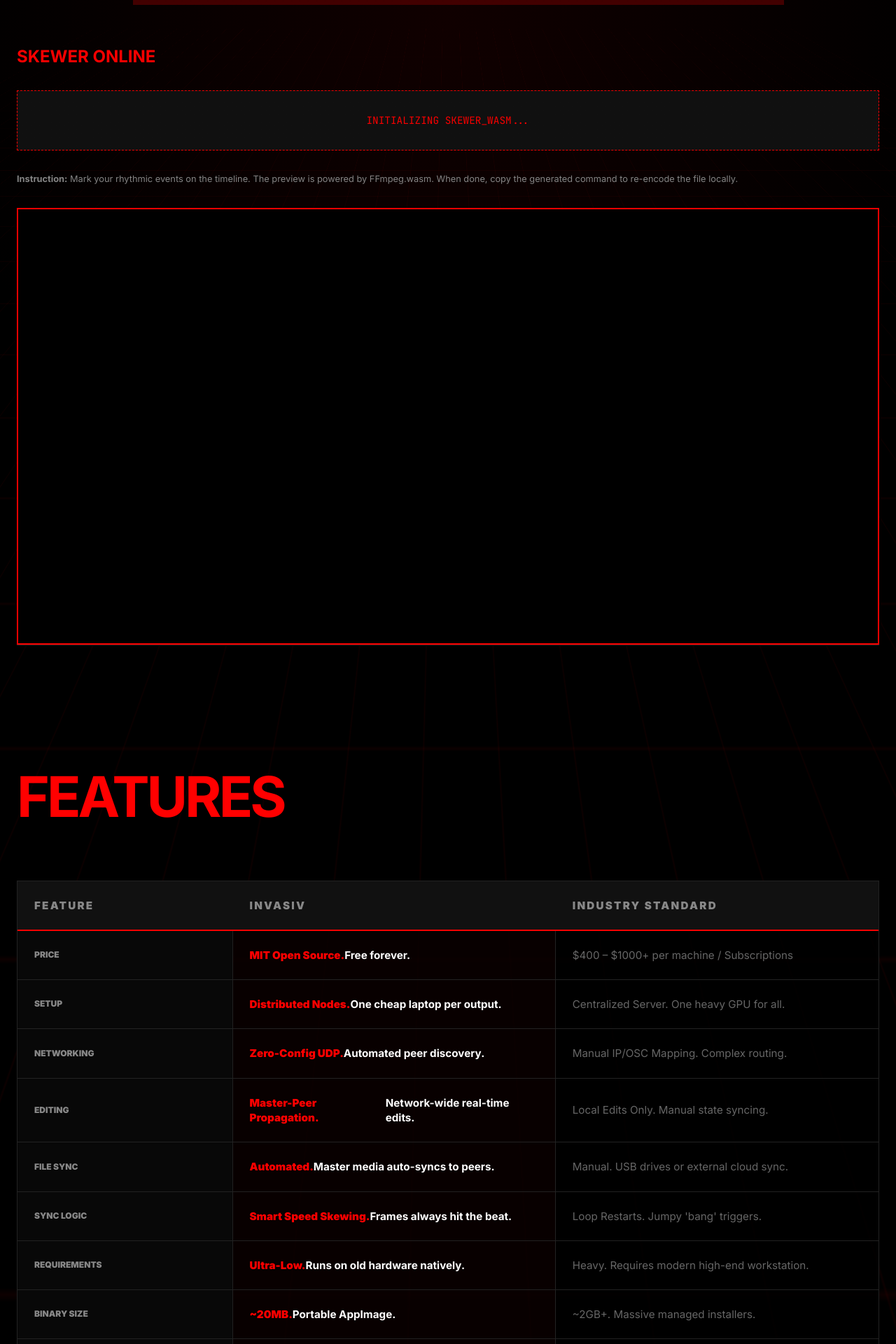
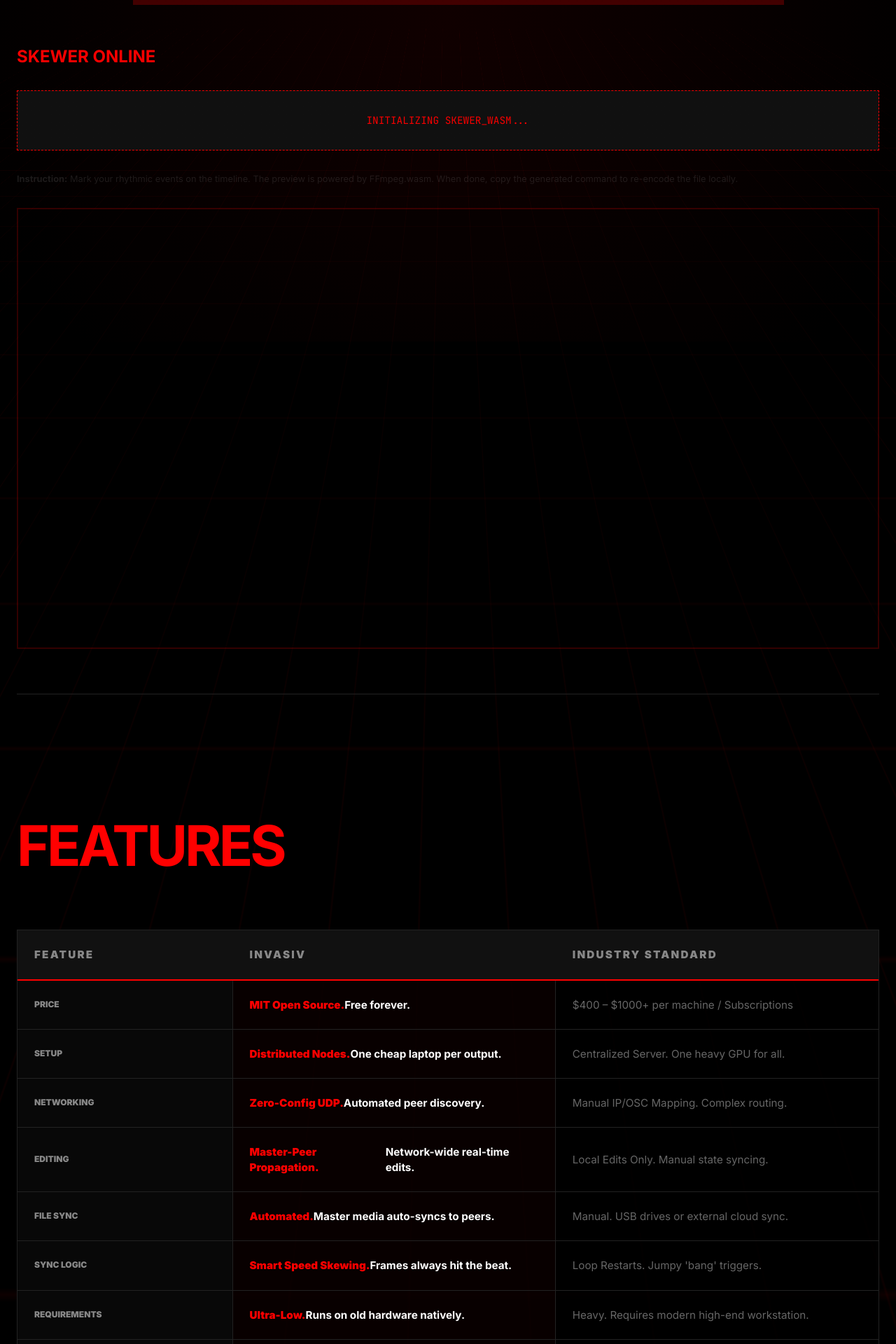
Before and after one commit to sloev/invasiv, a Jekyll site: the page built from docs/skewer.md, in a window 1280 px wide. Shown: the part 412-2332 px from the top of the page at 70% size. Built offline with Jekyll 4.4.1, drawn with Linux system fonts in a browser that asks for light colours.

Commit message:
fix: hide Skewer WASM UI during boot and stabilize layout height to prevent scroll artifacts

```diff
--- a/docs/skewer.md
+++ b/docs/skewer.md
@@ -8,24 +8,26 @@
 <section class="skewer-wasm">
     <h2 style="color: var(--accent); margin-bottom: 2rem;">SKEWER ONLINE</h2>
 
-    <div id="loading-overlay" style="padding: 2rem; background: #111; color: var(--accent); margin-bottom: 2rem; border: 1px dashed var(--accent); font-family: 'JetBrains Mono', monospace; font-size: 0.9rem; display: flex; flex-direction: column; align-items: center; gap: 1rem;">
+    <div id="loading-overlay" style="padding: 2rem; background: #111; color: var(--accent); margin-bottom: 2rem; border: 1px dashed var(--accent); font-family: 'JetBrains Mono', monospace; font-size: 0.9rem; display: flex; flex-direction: column; align-items: center; gap: 1rem; position: relative; z-index: 10;">
         <div id="status-text">INITIALIZING SKEWER_WASM...</div>
         <div id="progress-container" style="width: 100%; max-width: 300px; height: 4px; background: #222; border-radius: 2px; overflow: hidden; display: none;">
             <div id="progress-bar" style="width: 0%; height: 100%; background: var(--accent); transition: width 0.3s ease;"></div>
         </div>
     </div>
 
-    <div id="controls" style="display:none; margin-bottom: 2rem;">
-        <input type="file" id="uploader" accept="video/*" style="display:none;">
-    </div>
+    <div id="skewer-ui-root" style="opacity: 0.2; pointer-events: none; transition: opacity 0.5s ease;">
+        <div id="controls" style="display:none; margin-bottom: 2rem;">
+            <input type="file" id="uploader" accept="video/*" style="display:none;">
+        </div>
 
-    <p style="margin-bottom: 2rem; color: var(--text-dim); font-size: 0.8rem;">
-        <b>Instruction:</b> Mark your rhythmic events on the timeline. The preview is powered by FFmpeg.wasm.
-        When done, copy the generated command to re-encode the file locally.
-    </p>
+        <p style="margin-bottom: 2rem; color: var(--text-dim); font-size: 0.8rem;">
+            <b>Instruction:</b> Mark your rhythmic events on the timeline. The preview is powered by FFmpeg.wasm.
+            When done, copy the generated command to re-encode the file locally.
+        </p>
 
-    <div style="border: 2px solid var(--accent); background: #000; min-height: 600px; position: relative; overflow: hidden;">
-        <canvas id="the_canvas_id" style="width: 100%; height: 100%;"></canvas>
+        <div style="border: 2px solid var(--accent); background: #000; height: 70vh; max-height: 800px; position: relative; overflow: hidden; margin-bottom: 4rem;">
+            <canvas id="the_canvas_id" style="width: 100%; height: 100%; display: block;"></canvas>
+        </div>
     </div>
 </section>
 
```
Also changed, not shown: other parts of docs/skewer.md (+3 -0 lines).
